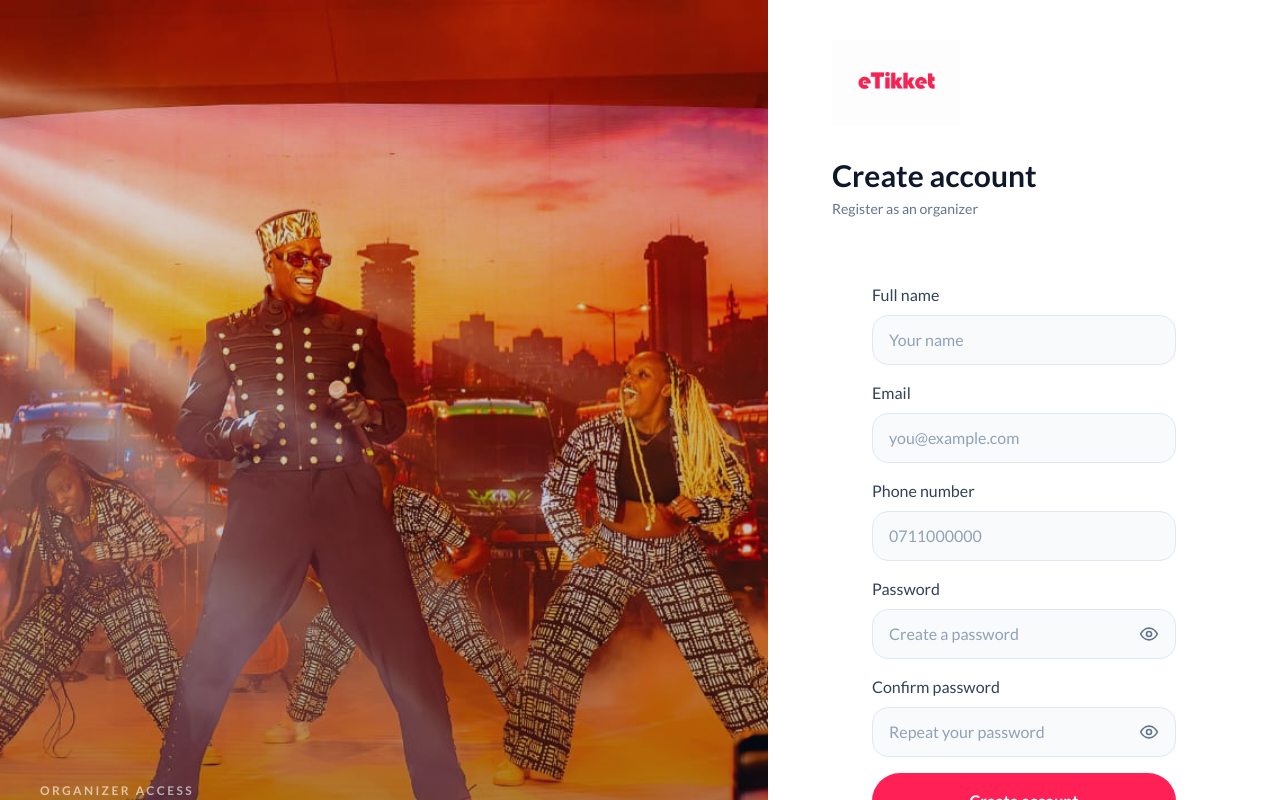
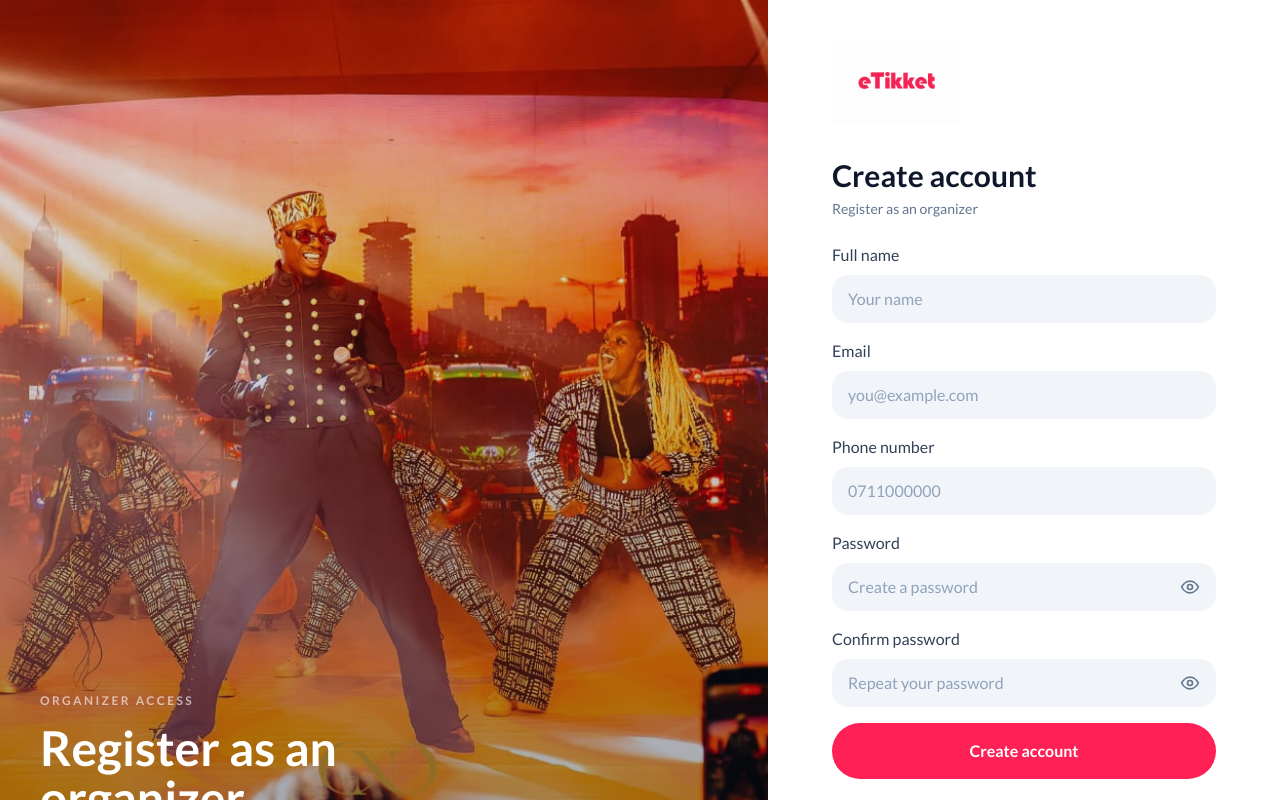
Before and after one commit to dennismutuku2005/eTikket, a Next.js app: page /organizer/register in a window 1280 px wide. Built offline with nearby package versions, Linux system fonts and the light colour scheme.

Commit message:
update: refined register-form.jsx functionality

```diff
--- a/components/register-form.jsx
+++ b/components/register-form.jsx
@@ -64,7 +64,7 @@ export default function RegisterForm({ role = "user", redirectPath = "/user/home
     <>
       {isLoading ? <LoadingScreen /> : null}
 
-      <div className="rounded-3xl bg-white p-7 sm:p-10">
+      <div className="bg-white">
         <form className="space-y-4" onSubmit={handleSubmit}>
           <label className="block">
             <span className="mb-2 block text-base font-medium text-slate-700">
@@ -75,7 +75,7 @@ export default function RegisterForm({ role = "user", redirectPath = "/user/home
               onChange={(event) => setName(event.target.value)}
               type="text"
               autoComplete="name"
-              className="w-full rounded-2xl border border-slate-200 bg-slate-50 px-4 py-3 text-slate-900 outline-none ring-0 placeholder:text-slate-400 focus:border-rose-400 focus:bg-white"
+              className="w-full rounded-2xl bg-slate-100 px-4 py-3 text-slate-900 outline-none ring-0 placeholder:text-slate-400 focus:bg-white focus:ring-2 focus:ring-rose-400"
               placeholder="Your name"
             />
           </label>
@@ -89,7 +89,7 @@ export default function RegisterForm({ role = "user", redirectPath = "/user/home
               onChange={(event) => setEmail(event.target.value)}
               type="email"
               autoComplete="email"
-              className="w-full rounded-2xl border border-slate-200 bg-slate-50 px-4 py-3 text-slate-900 outline-none ring-0 placeholder:text-slate-400 focus:border-rose-400 focus:bg-white"
+              className="w-full rounded-2xl bg-slate-100 px-4 py-3 text-slate-900 outline-none ring-0 placeholder:text-slate-400 focus:bg-white focus:ring-2 focus:ring-rose-400"
               placeholder="you@example.com"
             />
           </label>
@@ -103,7 +103,7 @@ export default function RegisterForm({ role = "user", redirectPath = "/user/home
               onChange={(event) => setPhone(event.target.value)}
               type="tel"
               autoComplete="tel"
-              className="w-full rounded-2xl border border-slate-200 bg-slate-50 px-4 py-3 text-slate-900 outline-none ring-0 placeholder:text-slate-400 focus:border-rose-400 focus:bg-white"
+              className="w-full rounded-2xl bg-slate-100 px-4 py-3 text-slate-900 outline-none ring-0 placeholder:text-slate-400 focus:bg-white focus:ring-2 focus:ring-rose-400"
               placeholder="0711000000"
             />
           </label>
@@ -112,7 +112,7 @@ export default function RegisterForm({ role = "user", redirectPath = "/user/home
             <span className="mb-2 block text-base font-medium text-slate-700">
               Password
             </span>
-            <div className="flex items-center gap-2 rounded-2xl border border-slate-200 bg-slate-50 px-4 py-3 focus-within:border-rose-400 focus-within:bg-white">
+            <div className="flex items-center gap-2 rounded-2xl bg-slate-100 px-4 py-3 focus-within:bg-white focus-within:ring-2 focus-within:ring-rose-400">
               <input
                 value={password}
                 onChange={(event) => setPassword(event.target.value)}
@@ -148,7 +148,7 @@ export default function RegisterForm({ role = "user", redirectPath = "/user/home
             <span className="mb-2 block text-base font-medium text-slate-700">
               Confirm password
             </span>
-            <div className="flex items-center gap-2 rounded-2xl border border-slate-200 bg-slate-50 px-4 py-3 focus-within:border-rose-400 focus-within:bg-white">
+            <div className="flex items-center gap-2 rounded-2xl bg-slate-100 px-4 py-3 focus-within:bg-white focus-within:ring-2 focus-within:ring-rose-400">
               <input
                 value={confirmPassword}
                 onChange={(event) => setConfirmPassword(event.target.value)}
```
